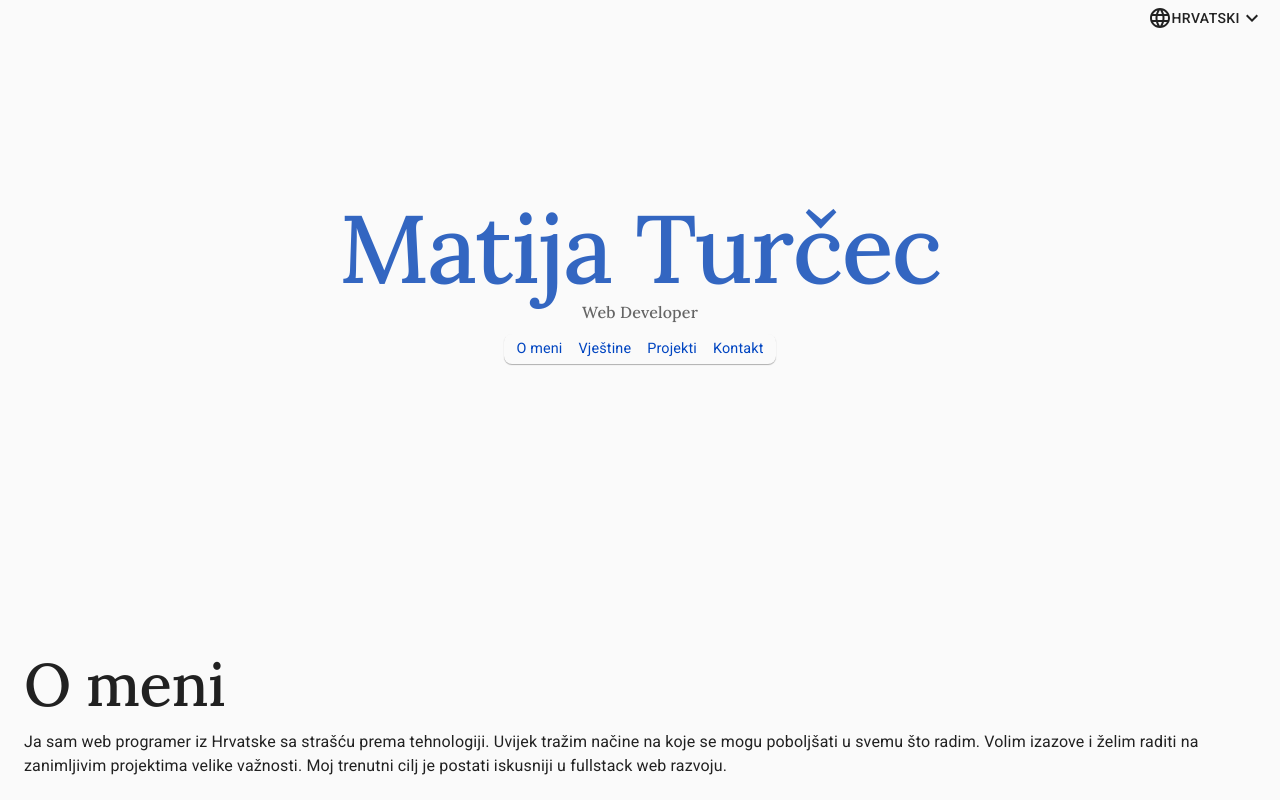
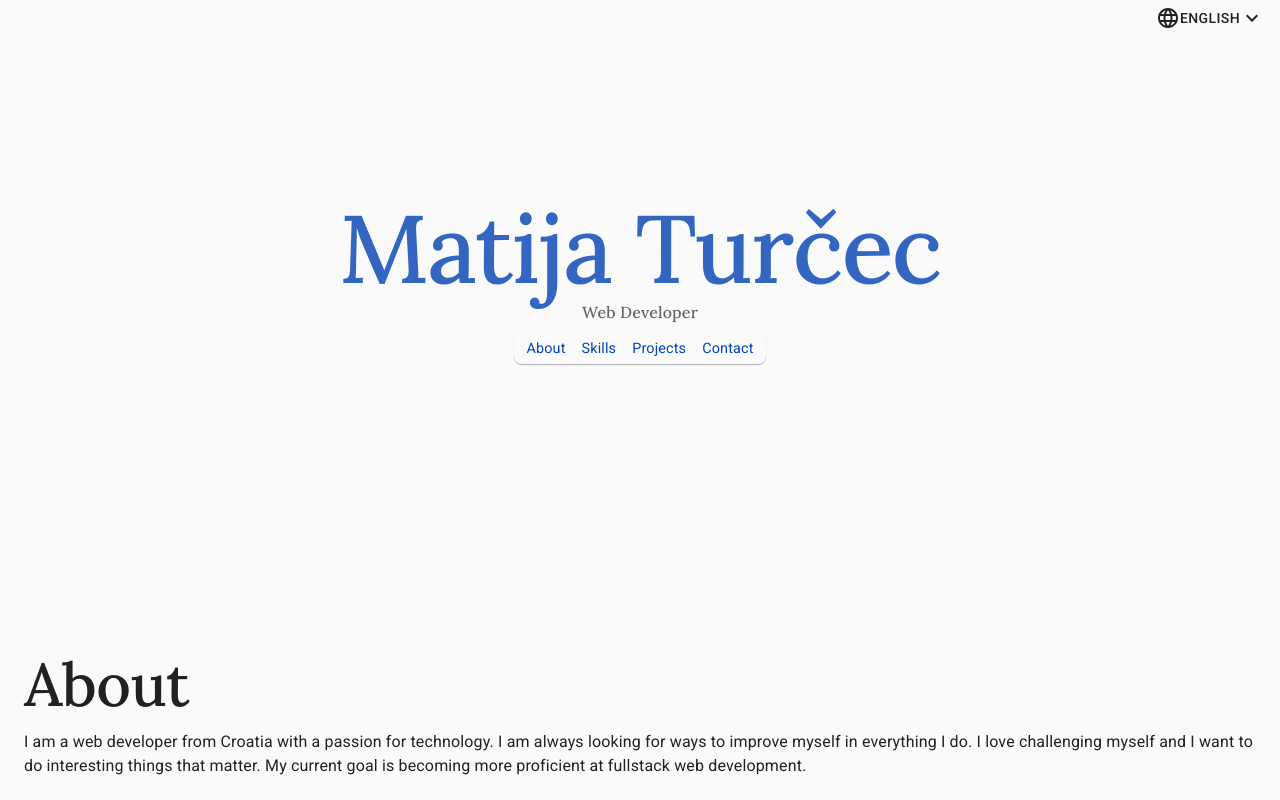
Before and after one commit to maturc/portfolio, a React (Create React App) app: page / in a window 1280 px wide. Shown: the top 800 px of the page. Built offline with nearby package versions, Linux system fonts and the light colour scheme.

Commit message:
default language changed

```diff
--- a/src/App.tsx
+++ b/src/App.tsx
@@ -9,11 +9,14 @@ import Contact from './components/Contact';
 import Navbar from './components/Navbar';
 import useSectionInView from './hooks/useSectionInView';
 import LanguageDropdown from './components/LanguageDropdown';
-import hrvatski from './languages/hrvatski.json';
+//languages
+import english from './languages/english.json';
+//import hrvatski from './languages/hrvatski.json';
+//import deutsch from './languages/deutsch.json';
 
 function App() {
   //language
-  const [language, setLanguage] = useState(hrvatski);
+  const [language, setLanguage] = useState(english);
 
   const [sectionArray, setSectionArray] = useState<Array<HTMLElement>>([]);
   const [navArray, setNavArray] = useState<Array<HTMLElement>>([]);
```
